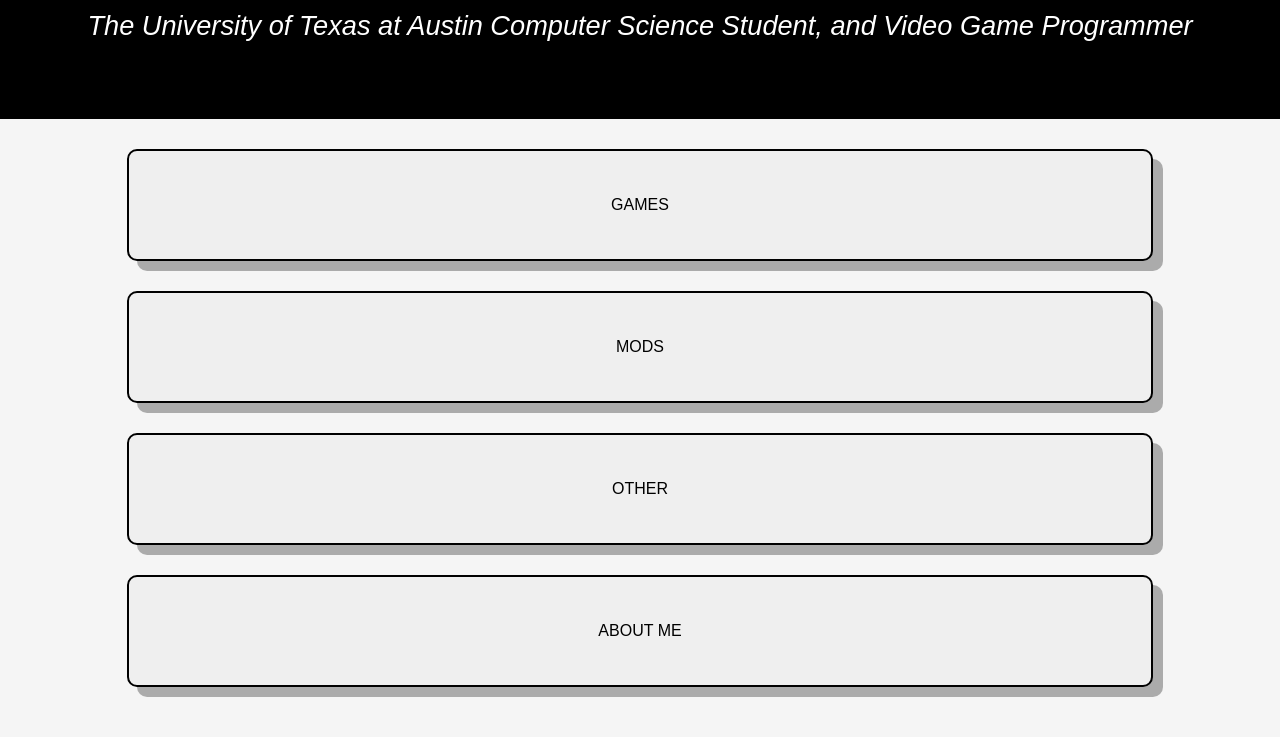
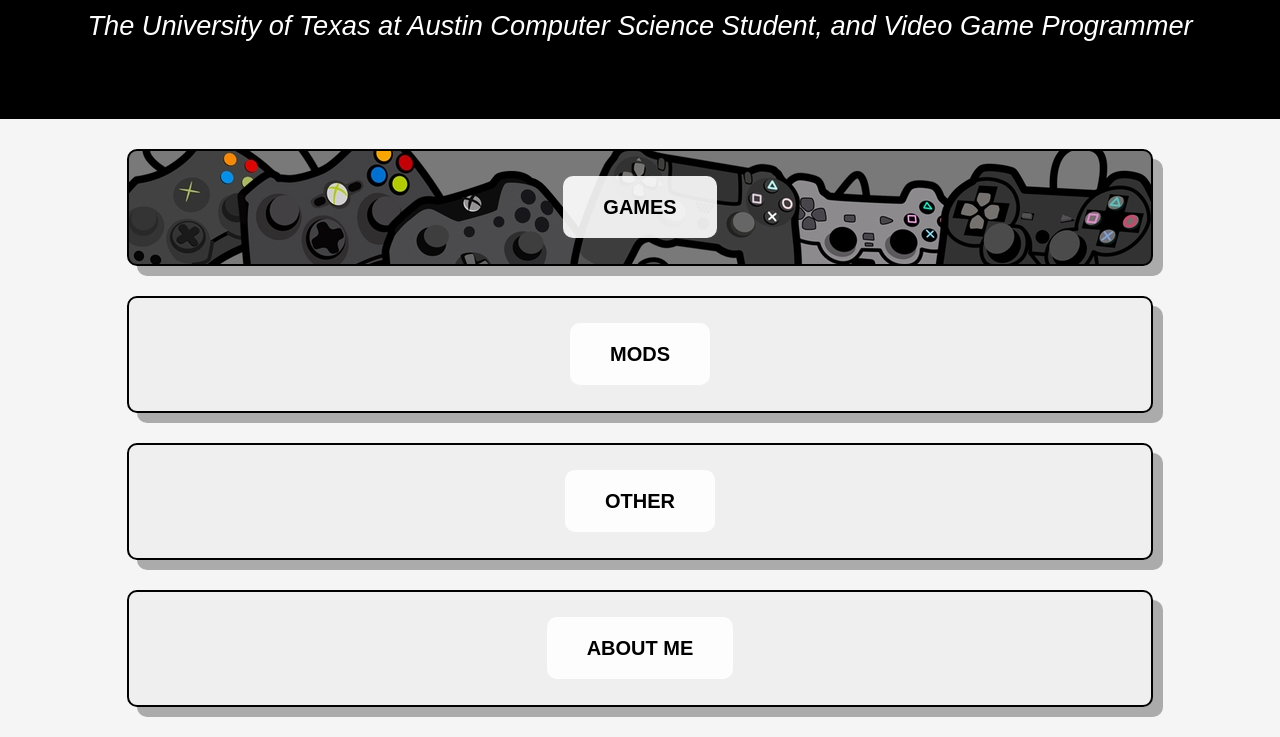
Before and after one commit to meastman555/meastman555.github.io, a plain HTML site: page index.html in a window 1280 px wide. Shown: the part 202-939 px from the top of the page. Drawn offline with Linux system fonts and the light colour scheme.

Commit message:
added homepage javascript and more styling

```diff
--- /dev/null
+++ b/home.js
@@ -0,0 +1,21 @@
+//waits until the body has finished loading all it's objects to begin the buttons' fade in
+document.body.onload=fade_buttons_in();
+
+//buttons' initial opacity is set to 0, so simply uses their given CSS transition time to change it to 1
+//could wrap the buttons in a container and change its opacity, but it doesn't cut down that much in space or time
+function fade_buttons_in() {
+    //uses query function to get all objects with this class
+    var buttons = document.querySelectorAll(".home_button");
+    for(i = 0; i < buttons.length; ++i) {
+        buttons[i].style.opacity = "1";
+    }
+}
+
+//handles navigation to the correct page based on the button clicked/pressed
+document.getElementById("games").onclick=function(){window.location.pathname = "/games/index.html";};
+document.getElementById("mods").onclick=function(){window.location.pathname = "/mods/index.html";};
+document.getElementById("other").onclick=function(){window.location.pathname = "/other/index.html";};
+document.getElementById("aboutme").onclick=function(){window.location.pathname = "/aboutme/index.html";};
+
+//looks like document and window (I guess all yellow highlighted keywords?) are optional/implied, but
+//I will still make it a habit to use them for maximum readability
--- a/index.html
+++ b/index.html
@@ -18,13 +18,14 @@
         </div>
         <!--container to hold the home page buttons-->
         <div class="container">
-            <button class="home_button">Games</button>
-            <button class="home_button">Mods</button>
-            <button class="home_button">Other</button>
-            <button class="home_button">About Me</button>
+            <button id="games" class="home_button"><span class="button_text">Games</span></button>
+            <button id="mods" class="home_button"><span class="button_text">Mods</span></button>
+            <button id="other" class="home_button"><span class="button_text">Other</span></button>
+            <button id="aboutme" class="home_button"><span class="button_text">About Me</span></button>
         </div>
 
-        <!--controls the buttons fading in after page loads-->
-        <script src="index.js"></script>
+        <!--controls the buttons fading in after page loads, and loading the correct pages after clicking respective buttons-->
+        <!--not a long js file, but keeps this HTML file nice and uncluttered-->
+        <script src="home.js"></script>
     </body>
 </html>
--- a/style.css
+++ b/style.css
@@ -91,9 +91,9 @@
     -moz-box-shadow: 10px 10px rgba(0, 0, 0, 0.3);
     -webkit-box-shadow: 10px 10px rgba(0, 0, 0, 0.);
     outline: none;
-    color: black;
-    text-transform: uppercase;
-    font-size: 1em;
+    /* control the fade in (which is handled in javascript */
+    opacity: 0;
+    transition: opacity 4s;
 }
 
 /* hovering over the buttons is only applied on computers */
@@ -114,3 +114,41 @@
     -webkit-box-shadow: 0px 0px #6b54d3;
     top: 10px;
 }
+
+/* styles the text within the buttons to make it stand out */
+.button_text {
+    padding: 10px 25px;
+    /* should mess around with font, size, color, background, etc */
+    background-color: rgba(255, 255, 255, .9);
+    color: black;
+    border-radius: 10px;
+    font-size: 1.1em;
+    text-transform: uppercase;
+    font-weight: bold;
+}
+
+/* only things that really need to change for button text is size */
+@media (min-width: 992px) {
+    .button_text {
+        padding: 20px 40px;
+        font-size: 1.5em;
+    }
+}
+
+/* specific buttons accessed so their backgrounds can be set with images */
+/* dimensions of images can be set with .home_button then for desktop the same way with media query */
+#games {
+    background-image: url("/images/Controllers.jpg");
+}
+
+#mods {
+    background-image: url();
+}
+
+#other {
+    background-image: url();
+}
+
+#aboutme {
+    background-image: url();
+}
```
Also changed, not shown: aboutme/index.html (added, +15 -0 lines), games/index.html (added, +15 -0 lines), indexDUMMY.html (deleted, +0 -46 lines), mods/index.html (added, +15 -0 lines), other/index.html (added, +15 -0 lines), styleDUMMY.css (deleted, +0 -7 lines), carousel.txt (deleted), images/Controllers.jpg (renamed from Quote Pic.jpg), index.js (deleted).
